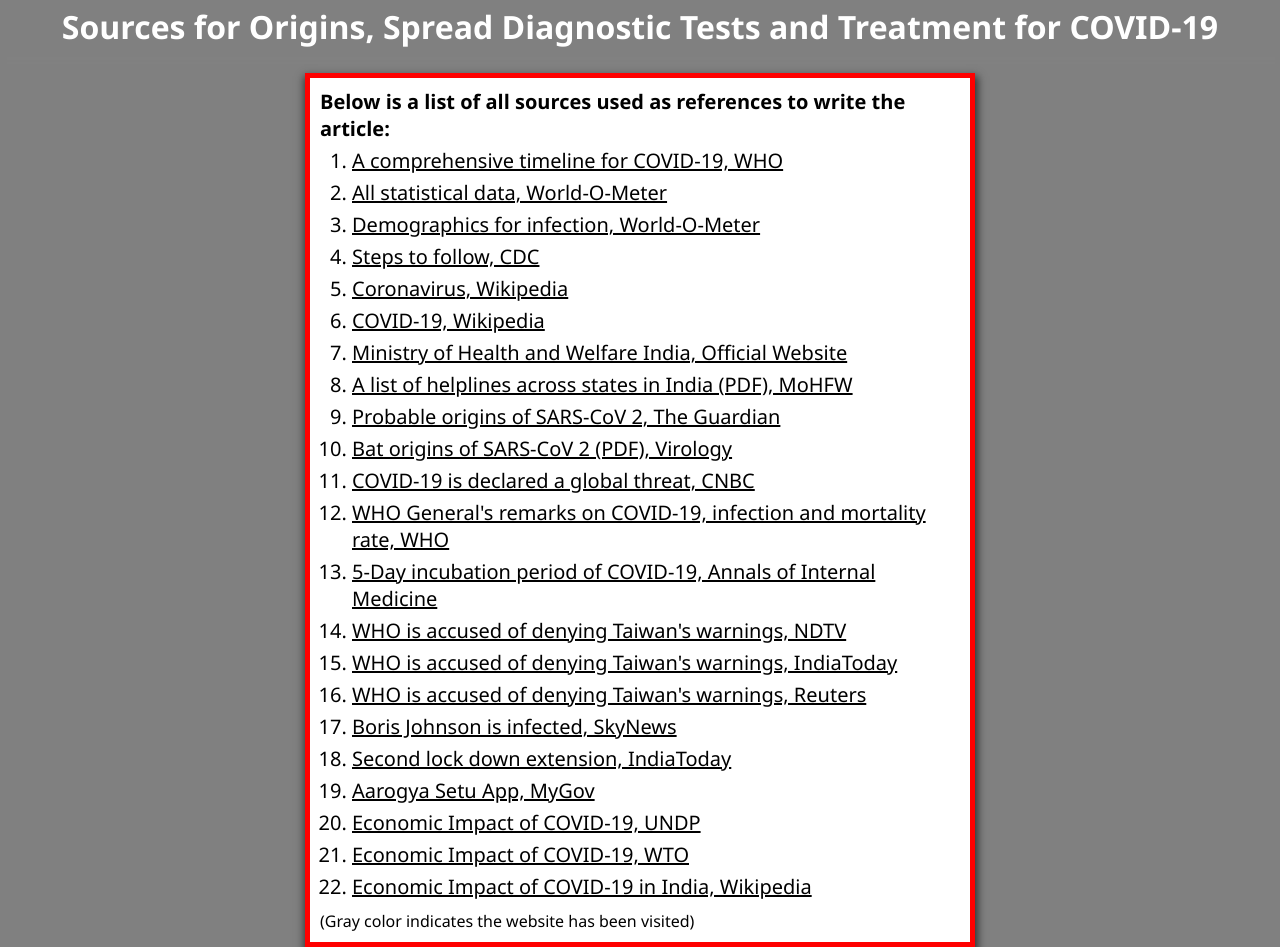
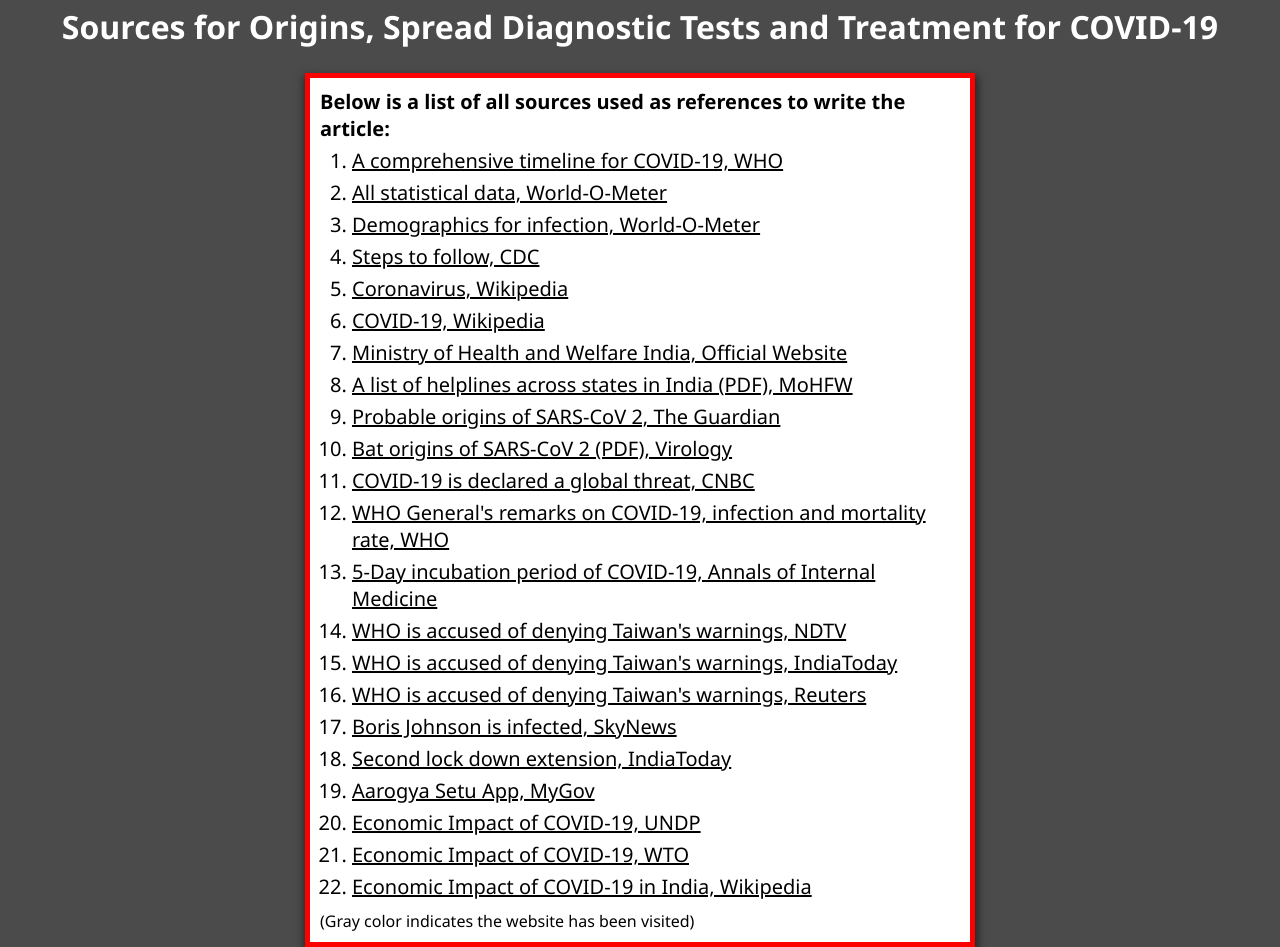
Before and after one commit to le-raunack/SourcesForArticle, a plain HTML site: page index.html in a window 1280 px wide. Drawn offline with Linux system fonts and the light colour scheme.

Commit message:
Minor Changes

```diff
--- a/index.css
+++ b/index.css
@@ -5,14 +5,13 @@
 }
 
 body{
-    background-color: gray;
+    background-color: rgb(75, 75, 75);
 }
 
 header{
     color: white;
     padding: 5px;
     text-align: center;
-    box-shadow: 0px 2px 5px 2px gray;
     margin: 0px 0px 10px;
 }
 
@@ -23,7 +22,7 @@ main{
     font-size: 20px;
     background-color: white;
     min-height: 85vh;
-    box-shadow: 1px 5px 8px 2px rgb(50, 50, 50);
+    box-shadow: 1px 5px 8px 2px rgb(35, 35, 35);
     border: 5px solid red;
 }
 
```
